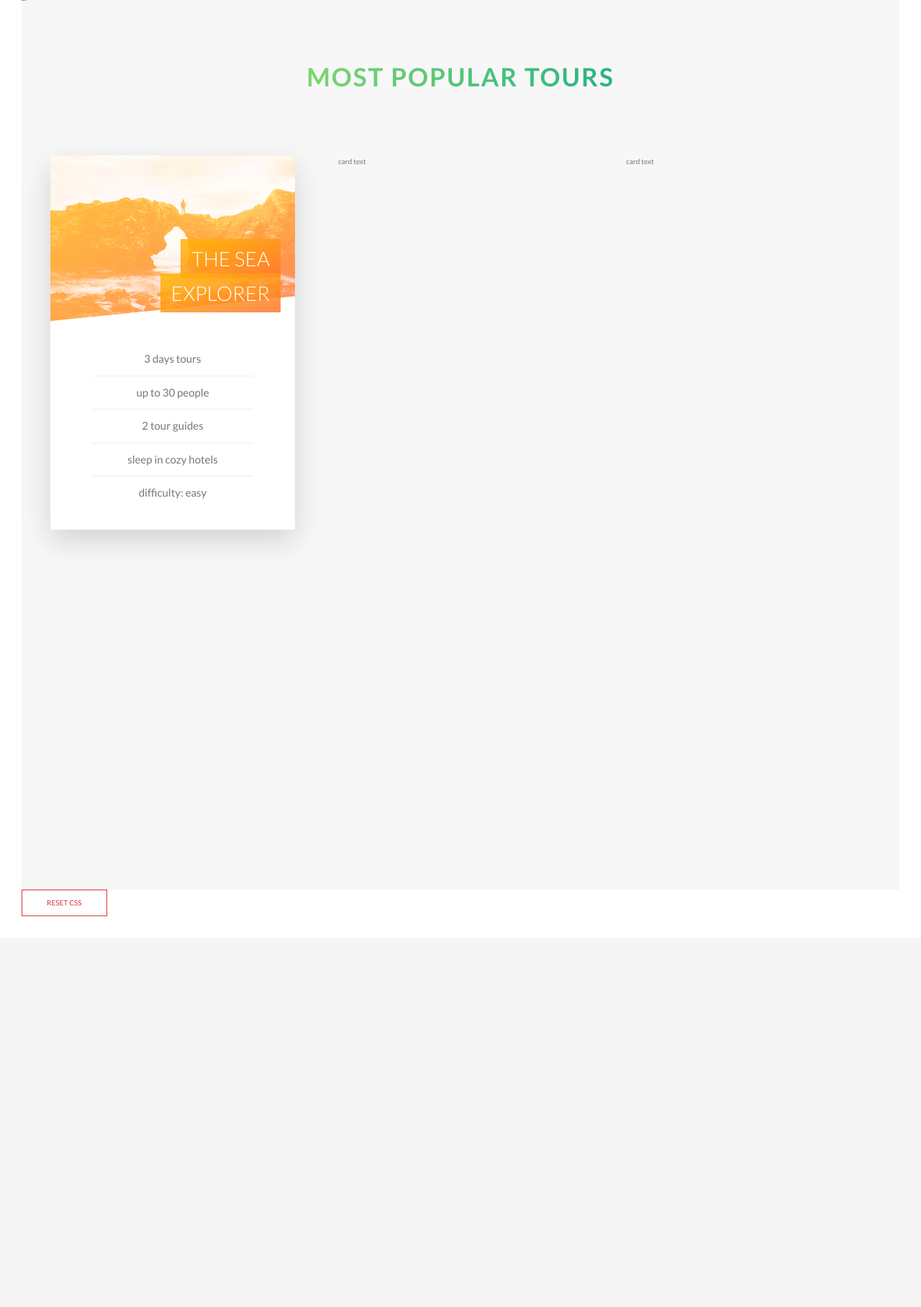
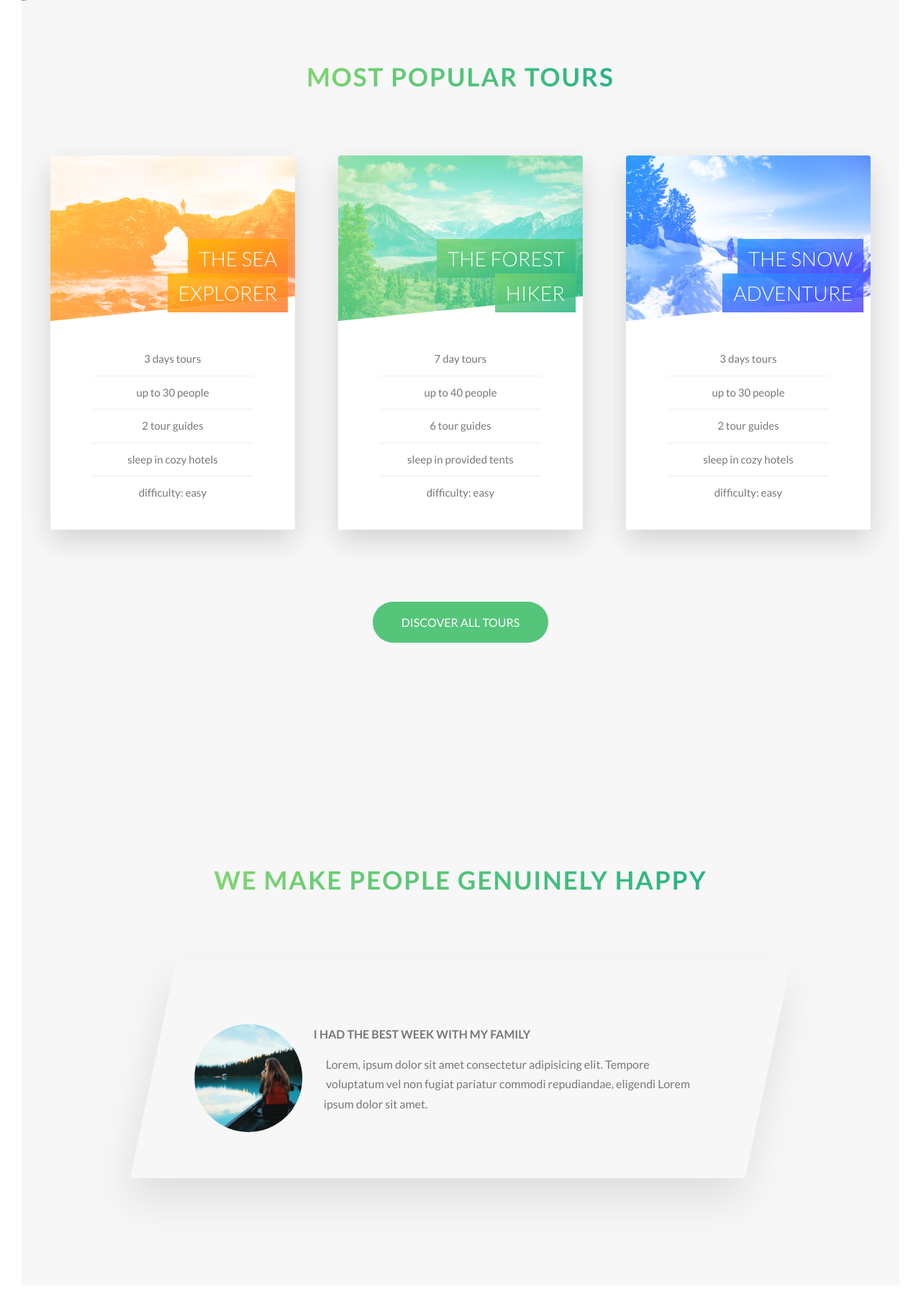
Before and after one commit to kimalex415/outdoors, a PHP site: page / in a window 1280 px wide. Shown: the part 2260-4076 px from the top of the page at 72% size. Before the commit the page ends 3533 px from the top, so only its background shows below. Run offline with PHP 8.4, Linux system fonts and the light colour scheme.

Commit message:
section stories 1/2 done

```diff
--- a/css/style.css
+++ b/css/style.css
@@ -109,24 +109,11 @@ body {
 .u-margin-bottom-small {
   margin-bottom: 1.5rem; }
 
-.feature-box {
-  background-color: rgba(255, 255, 255, 0.8);
-  font-size: 1.5rem;
-  padding: 2.5rem;
-  text-align: center;
-  border-radius: 3px;
-  box-shadow: 0 1.5rem 4rem rgba(0, 0, 0, 0.15);
-  transition: transform 0.3s; }
-  .feature-box__icon {
-    font-size: 6rem;
-    margin-bottom: 0.5rem;
-    display: inline-block;
-    background-image: linear-gradient(to right, #55c57a, #28b485);
-    -webkit-background-clip: text;
-    background-clip: text;
-    color: transparent; }
-  .feature-box:hover {
-    transform: translateY(-1.5rem) scale(1.03); }
+.u-margin-top-big {
+  margin-top: 8rem; }
+
+.u-margin-top-huge {
+  margin-top: 10rem; }
 
 .btn {
   /* when clicked */ }
@@ -153,6 +140,11 @@ body {
     color: #777; }
     .btn--white::after {
       background-color: #fff; }
+  .btn--green {
+    background-color: #55c57a;
+    color: #fff; }
+    .btn--green::after {
+      background-color: #55c57a; }
   .btn::after {
     content: "";
     display: inline-block;
@@ -212,6 +204,10 @@ body {
       transform: rotateY(180deg); }
       .card__side--back-1 {
         background-image: linear-gradient(to right bottom, #ffb900, #ff7730); }
+      .card__side--back-2 {
+        background-image: linear-gradient(to right bottom, #7ed56f, #28b485); }
+      .card__side--back-3 {
+        background-image: linear-gradient(to right bottom, #2998ff, #5643fa); }
   .card:hover .card__side--front {
     transform: rotateY(-180deg); }
   .card:hover .card__side--back {
@@ -221,13 +217,15 @@ body {
     height: 23rem;
     background-blend-mode: screen;
     -webkit-clip-path: polygon(0 0, 100% 0, 100% 85%, 0 100%);
-    clip-path: polygon(0 0, 100% 0, 100% 85%, 0 100%); }
+    clip-path: polygon(0 0, 100% 0, 100% 85%, 0 100%);
+    border-top-left-radius: 3px;
+    border-top-right-radius: 3px; }
     .card__picture-1 {
       background-image: linear-gradient(to right bottom, #ffb900, #ff7730), url(../img/nat-5.jpg); }
     .card__picture-2 {
-      background-image: url(../img/nat-5.jpg); }
+      background-image: linear-gradient(to right bottom, #7ed56f, #28b485), url(../img/nat-6.jpg); }
     .card__picture-3 {
-      background-image: url(../img/nat-5.jpg); }
+      background-image: linear-gradient(to right bottom, #2998ff, #5643fa), url(../img/nat-7.jpg); }
   .card__heading {
     font-size: 2.8rem;
     font-weight: 300;
@@ -236,7 +234,7 @@ body {
     color: #fff;
     position: absolute;
     top: 12rem;
-    right: 2rem;
+    right: 1rem;
     width: 75%; }
   .card__heading-span {
     padding: 1rem 1.5rem;
@@ -244,6 +242,10 @@ body {
     box-decoration-break: clone; }
     .card__heading-span--1 {
       background-image: linear-gradient(to right bottom, rgba(255, 185, 0, 0.85), rgba(255, 119, 48, 0.85)); }
+    .card__heading-span--2 {
+      background-image: linear-gradient(to right bottom, rgba(126, 213, 111, 0.85), rgba(40, 180, 133, 0.85)); }
+    .card__heading-span--3 {
+      background-image: linear-gradient(to right bottom, rgba(41, 152, 255, 0.85), rgba(86, 67, 250, 0.85)); }
   .card__details {
     padding: 3rem; }
     .card__details ul {
@@ -256,6 +258,23 @@ body {
         padding: 1rem; }
         .card__details ul li:not(:last-child) {
           border-bottom: 1px solid #eee; }
+  .card__cta {
+    position: absolute;
+    top: 50%;
+    left: 50%;
+    transform: translate(-50%, -50%);
+    width: 90%;
+    text-align: center; }
+  .card__price-box {
+    text-align: center;
+    color: #fff;
+    margin-bottom: 8rem; }
+  .card__price-only {
+    font-size: 1.4rem;
+    text-transform: uppercase; }
+  .card__price-value {
+    font-size: 6rem;
+    font-weight: 100; }
 
 .composition {
   position: relative; }
@@ -283,6 +302,47 @@ body {
       z-index: 20; }
   .composition:hover .composition__photo:not(:hover) {
     transform: scale(0.95); }
+
+.feature-box {
+  background-color: rgba(255, 255, 255, 0.8);
+  font-size: 1.5rem;
+  padding: 2.5rem;
+  text-align: center;
+  border-radius: 3px;
+  box-shadow: 0 1.5rem 4rem rgba(0, 0, 0, 0.15);
+  transition: transform 0.3s; }
+  .feature-box__icon {
+    font-size: 6rem;
+    margin-bottom: 0.5rem;
+    display: inline-block;
+    background-image: linear-gradient(to right, #55c57a, #28b485);
+    -webkit-background-clip: text;
+    background-clip: text;
+    color: transparent; }
+  .feature-box:hover {
+    transform: translateY(-1.5rem) scale(1.03); }
+
+.story {
+  width: 75%;
+  margin: 0 auto;
+  box-shadow: 0 3rem 6rem rgba(0, 0, 0, 0.1);
+  border-radius: 3px;
+  padding: 9rem;
+  font-size: 1.6rem;
+  transform: skewX(-12deg); }
+  .story__shape {
+    width: 15rem;
+    height: 15rem;
+    float: left;
+    -webkit-shape-outside: circle(50% at 50% 50%);
+    shape-outside: circle(50% at 50% 50%);
+    -webkit-cilp-path: circle(50% at 50% 50%);
+    clip-path: circle(50% at 50% 50%);
+    transform: translateX(-3rem) skewX(12deg); }
+  .story__img {
+    height: 100%; }
+  .story__text {
+    transform: skewX(12deg); }
 
 .row {
   max-width: 114rem;
@@ -347,5 +407,9 @@ body {
 
 .section-tours {
   background-color: #f7f7f7;
-  padding: 25rem 0 50rem 0;
+  padding: 25rem 0 15rem 0;
   margin-top: -10rem; }
+
+.section-stories {
+  padding: 15rem 0;
+  background-color: #f7f7f7; }
--- a/index.html
+++ b/index.html
@@ -169,27 +169,111 @@
               </div>
             </div>
             <div class="card__side card__side--back card__side--back-1">
-              BACK
+              <div class="card__cta">
+                <div class="card__price-box">
+                  <p class="card__price-only">Only</p>
+                  <p class="card__price-value">$297</p>
+                </div>
+                <a href="#" class="btn btn--white">Book now!</a>
+              </div>
             </div>
           </div>
         </div>
         <div class="col-1-of-3">
-          <div class="card">card text</div>
+          <div class="card">
+            <div class="card__side card__side--front">
+              <div class="card__picture card__picture-2">
+                &nbsp;
+              </div>
+              <h4 class="card__heading">
+                <span class="card__heading-span card__heading-span--2">
+                  the forest hiker
+                </span>
+              </h4>
+              <div class="card__details">
+                <ul>
+                  <li>7 day tours</li>
+                  <li>up to 40 people</li>
+                  <li>6 tour guides</li>
+                  <li>sleep in provided tents</li>
+                  <li>difficulty: easy</li>
+                </ul>
+              </div>
+            </div>
+            <div class="card__side card__side--back card__side--back-2">
+              <div class="card__cta">
+                <div class="card__price-box">
+                  <p class="card__price-only">Only</p>
+                  <p class="card__price-value">$2999</p>
+                </div>
+                <a href="#" class="btn btn--white">Book now!</a>
+              </div>
+            </div>
+          </div>
         </div>
         <div class="col-1-of-3">
-          <div class="card">card text</div>
+          <div class="card">
+            <div class="card__side card__side--front">
+              <div class="card__picture card__picture-3">
+                &nbsp;
+              </div>
+              <h4 class="card__heading">
+                <span class="card__heading-span card__heading-span--3">
+                  the snow adventure
+                </span>
+              </h4>
+              <div class="card__details">
+                <ul>
+                  <li>3 days tours</li>
+                  <li>up to 30 people</li>
+                  <li>2 tour guides</li>
+                  <li>sleep in cozy hotels</li>
+                  <li>difficulty: easy</li>
+                </ul>
+              </div>
+            </div>
+            <div class="card__side card__side--back card__side--back-3">
+              <div class="card__cta">
+                <div class="card__price-box">
+                  <p class="card__price-only">Only</p>
+                  <p class="card__price-value">$297</p>
+                </div>
+                <a href="#" class="btn btn--white">Book now!</a>
+              </div>
+            </div>
+          </div>
+        </div>
+      </div>
+
+      <div class="u-center-text u-margin-top-huge">
+        <a href="#" class="btn btn--green">Discover all tours</a>
+      </div>
+    </section>
+
+    <section class="section-stories">
+      <div class="u-center-text u-margin-bottom-big">
+        <h2 class="heading-secondary">
+          We make people genuinely happy
+        </h2>
+      </div>
+
+      <div class="row">
+        <div class="story">
+          <figure class="story__shape">
+            <img src="img/nat-8.jpg" alt="person" class="story__img" />
+          </figure>
+          <div class="story__text">
+            <h3 class="heading-tertiary u-margin-bottom-small">
+              I had the best week with my family
+            </h3>
+            <p>
+              Lorem, ipsum dolor sit amet consectetur adipisicing elit. Tempore
+              voluptatum vel non fugiat pariatur commodi repudiandae, eligendi
+              Lorem ipsum dolor sit amet.
+            </p>
+          </div>
         </div>
       </div>
     </section>
-
-    <a
-      href="javascript:(function(){var h,a,f;a=document.getElementsByTagName('link');for(h=0;h<a.length;h++){f=a[h];if(f.rel.toLowerCase().match(/stylesheet/)&&f.href){var g=f.href.replace(/(&|%5C?)forceReload=\d+/,'');f.href=g+(g.match(/\?/)?'&':'?')+'forceReload='+(new Date().valueOf())}}})()"
-      style="color: #dc3339;
-    border:1px solid #dc3339;
-    text-decoration: none;
-    padding: 9px 34px;
-    display: inline-block"
-      >RESET CSS</a
-    >
   </body>
 </html>
--- a/sass/base/_utilities.scss
+++ b/sass/base/_utilities.scss
@@ -10,3 +10,10 @@
 .u-margin-bottom-small {
   margin-bottom: 1.5rem;
 }
+
+.u-margin-top-big {
+  margin-top: 8rem;
+}
+.u-margin-top-huge {
+  margin-top: 10rem;
+}
--- a/sass/components/_button.scss
+++ b/sass/components/_button.scss
@@ -33,6 +33,15 @@
 
     &::after {
       background-color: $color-white;
+    }
+  }
+
+  &--green {
+    background-color: $color-primary;
+    color: $color-white;
+
+    &::after {
+      background-color: $color-primary;
     }
   }
 
--- a/sass/components/_card.scss
+++ b/sass/components/_card.scss
@@ -31,6 +31,22 @@
           $color-secondary-dark
         );
       }
+
+      &-2 {
+        background-image: linear-gradient(
+          to right bottom,
+          $color-primary-light,
+          $color-primary-dark
+        );
+      }
+
+      &-3 {
+        background-image: linear-gradient(
+          to right bottom,
+          $color-tertiary-light,
+          $color-tertiary-dark
+        );
+      }
     }
   }
 
@@ -49,6 +65,8 @@
     background-blend-mode: screen;
     -webkit-clip-path: polygon(0 0, 100% 0, 100% 85%, 0 100%);
     clip-path: polygon(0 0, 100% 0, 100% 85%, 0 100%);
+    border-top-left-radius: 3px;
+    border-top-right-radius: 3px;
 
     &-1 {
       background-image: linear-gradient(
@@ -60,11 +78,21 @@
     }
 
     &-2 {
-      background-image: url(../img/nat-5.jpg);
+      background-image: linear-gradient(
+          to right bottom,
+          $color-primary-light,
+          $color-primary-dark
+        ),
+        url(../img/nat-6.jpg);
     }
 
     &-3 {
-      background-image: url(../img/nat-5.jpg);
+      background-image: linear-gradient(
+          to right bottom,
+          $color-tertiary-light,
+          $color-tertiary-dark
+        ),
+        url(../img/nat-7.jpg);
     }
   }
 
@@ -76,7 +104,7 @@
     color: $color-white;
     position: absolute;
     top: 12rem;
-    right: 2rem;
+    right: 1rem;
     width: 75%;
   }
 
@@ -90,6 +118,22 @@
         to right bottom,
         rgba($color-secondary-light, 0.85),
         rgba($color-secondary-dark, 0.85)
+      );
+    }
+
+    &--2 {
+      background-image: linear-gradient(
+        to right bottom,
+        rgba($color-primary-light, 0.85),
+        rgba($color-primary-dark, 0.85)
+      );
+    }
+
+    &--3 {
+      background-image: linear-gradient(
+        to right bottom,
+        rgba($color-tertiary-light, 0.85),
+        rgba($color-tertiary-dark, 0.85)
       );
     }
   }
@@ -113,4 +157,30 @@
       }
     }
   }
+
+  // BACK SIDE STYLING
+  &__cta {
+    position: absolute;
+    top: 50%;
+    left: 50%;
+    transform: translate(-50%, -50%);
+    width: 90%;
+    text-align: center;
+  }
+
+  &__price-box {
+    text-align: center;
+    color: $color-white;
+    margin-bottom: 8rem;
+  }
+
+  &__price-only {
+    font-size: 1.4rem;
+    text-transform: uppercase;
+  }
+
+  &__price-value {
+    font-size: 6rem;
+    font-weight: 100;
+  }
 }
--- /dev/null
+++ b/sass/components/_story.scss
@@ -0,0 +1,28 @@
+.story {
+  width: 75%;
+  margin: 0 auto;
+  box-shadow: 0 3rem 6rem rgba($color-black, 0.1);
+  border-radius: 3px;
+  padding: 9rem;
+  font-size: $default-font-size;
+  transform: skewX(-12deg);
+
+  &__shape {
+    width: 15rem;
+    height: 15rem;
+    float: left;
+    -webkit-shape-outside: circle(50% at 50% 50%);
+    shape-outside: circle(50% at 50% 50%);
+    -webkit-cilp-path: circle(50% at 50% 50%);
+    clip-path: circle(50% at 50% 50%);
+    transform: translateX(-3rem) skewX(12deg);
+  }
+
+  &__img {
+    height: 100%;
+  }
+
+  &__text {
+    transform: skewX(12deg);
+  }
+}
--- a/sass/main.scss
+++ b/sass/main.scss
@@ -7,10 +7,11 @@
 @import "base/typography";
 @import "base/utilities";
 
-@import "components/feature-box";
 @import "components/button";
 @import "components/card";
 @import "components/composition";
+@import "components/feature-box";
+@import "components/story";
 
 @import "layout/grid";
 @import "layout/header";
--- a/sass/pages/_home.scss
+++ b/sass/pages/_home.scss
@@ -23,6 +23,11 @@
 
 .section-tours {
   background-color: $color-gray-light-1;
-  padding: 25rem 0 50rem 0;
+  padding: 25rem 0 15rem 0;
   margin-top: -10rem;
 }
+
+.section-stories {
+  padding: 15rem 0;
+  background-color: $color-gray-light-1;
+}
```
